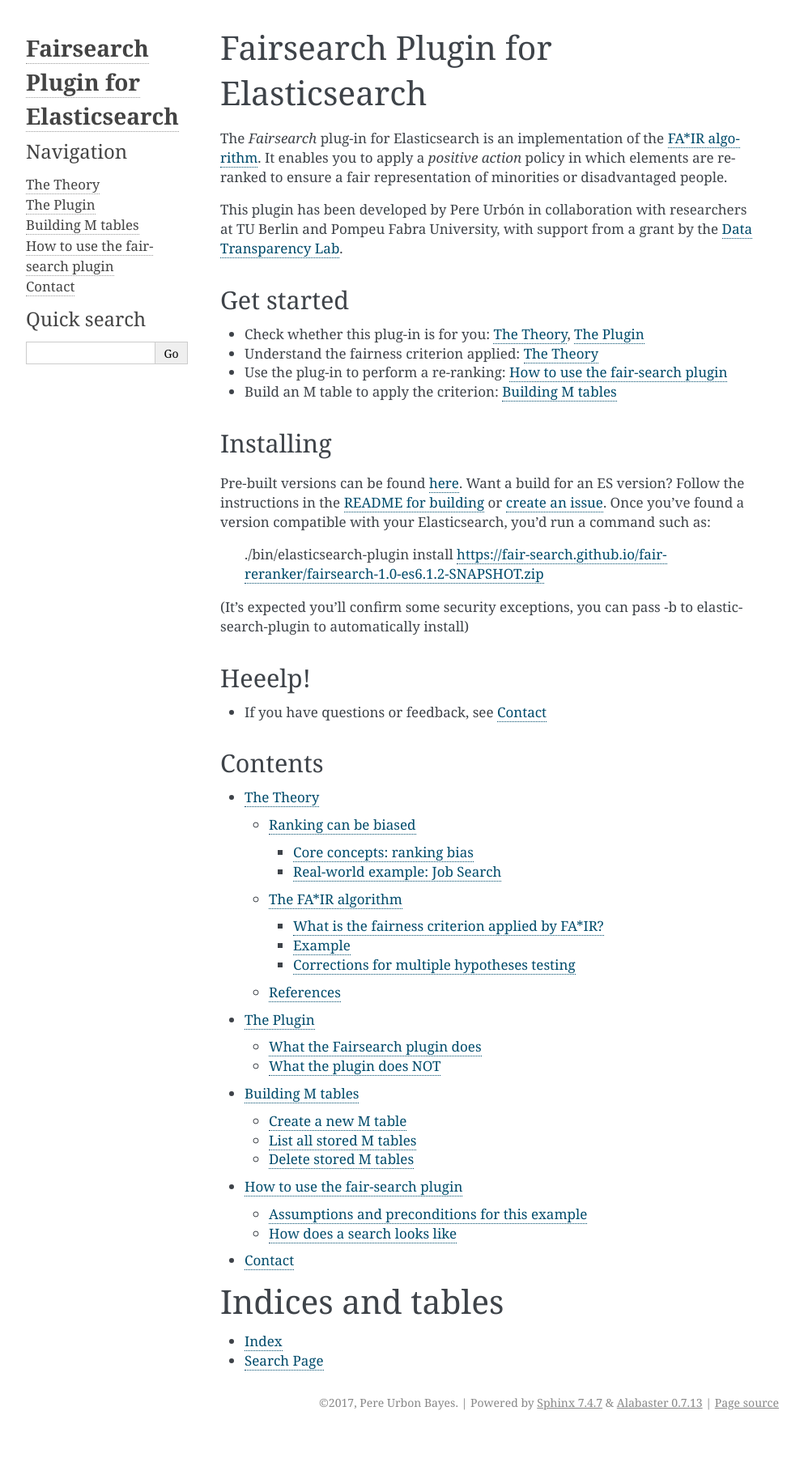
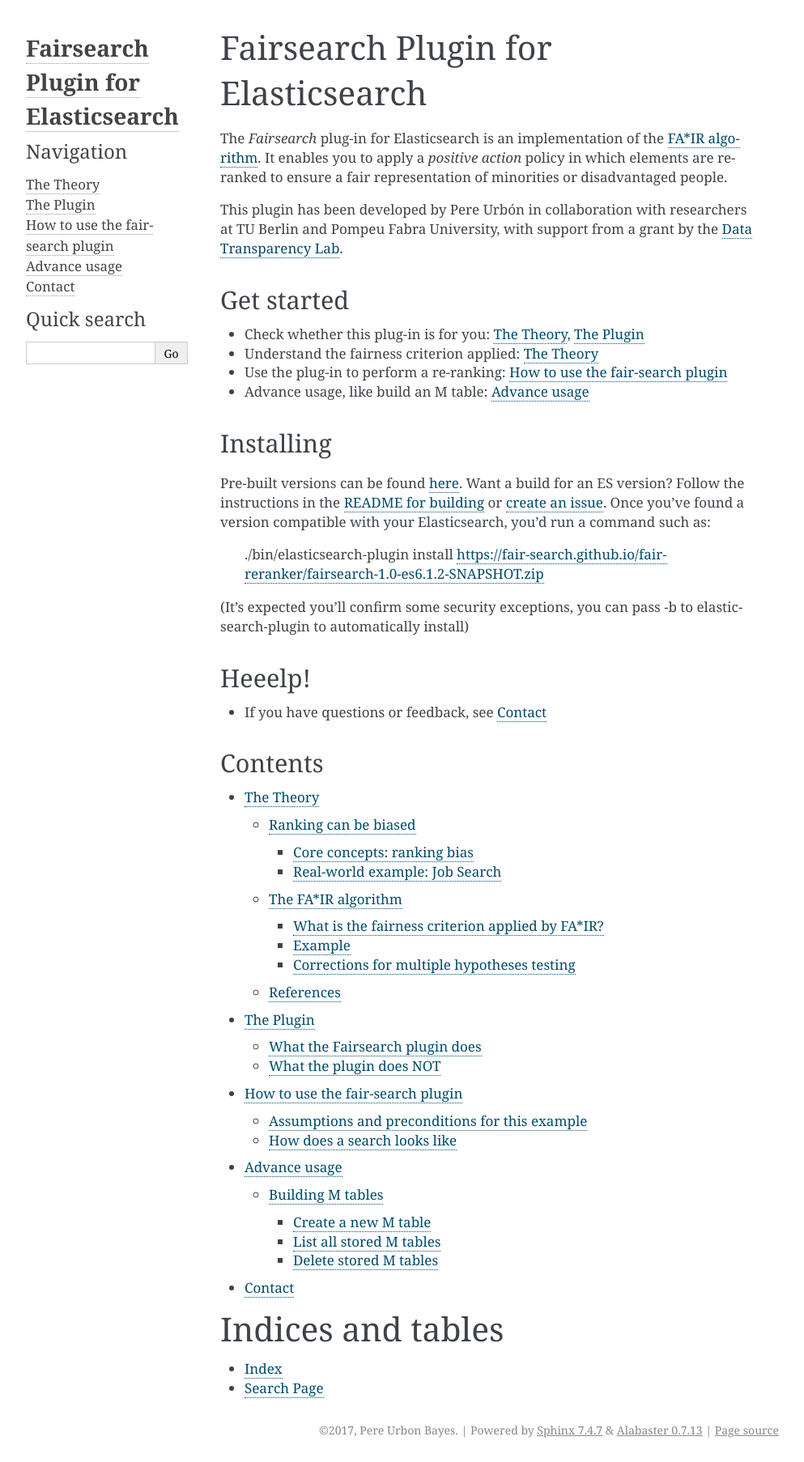
Before and after one commit to fair-search/fairsearch-fair-for-elasticsearch, a Sphinx documentation site: the page built from docs/index.rst, in a window 1280 px wide. Shown: the whole page at 81% size, without its empty margins (148-1141 px from the left). Built offline with Sphinx 7.4.7, drawn with Linux system fonts in a browser that asks for light colours; pages that are not in the unit, such as notebooks, are missing from menus; before the commit the page ends 1772 px from its top, so only the background shows below that.

Commit message:
introdue an advance section

```diff
--- a/docs/building_the_mtable.rst
+++ b/docs/advance.rst
@@ -1,14 +1,16 @@
+Advance usage
+**********
+
 Building M tables
-*******************************
+-----------------
 
 The M tables are a core component of this plugin. They indicate at position *M[i]* the minimum number of protected elements that must be present among the top *i* elements to consider the ranking was fair.
 
 In the plugin we operationalize this process by creating them inside elasticsearch as documents in their own internal store,
 otherwise the process of calculating them on every request would it be very costly.
 
-=======================
 Create a new M table
-=======================
+~~~~~~~~~~~~~~~~~~~~~~
 
 To create a new M table you can issue the next command:
 
@@ -68,9 +70,8 @@ this will store a document in elasticsearch that will look like:
         }
       }
 
-=======================
 List all stored M tables
-=======================
+~~~~~~~~~~~~~~~~~~~~~~
 
 To list all stored M tables you can use this command:
 
@@ -119,9 +120,8 @@ this will give you an answer like:
     }
 
 
-=======================
 Delete stored M tables
-=======================
+~~~~~~~~~~~~~~~~~~~~~~
 
 Currently there is no functionality offered to delete an specific mtable, you should probably also never do that yourself.
 However if you want to delete documents, use the standard document api from elastic and refer to the specific table
--- a/docs/index.rst
+++ b/docs/index.rst
@@ -16,7 +16,7 @@ Get started
 - Check whether this plug-in is for you: :doc:`theory`, :doc:`plugin`
 - Understand the fairness criterion applied: :doc:`theory`
 - Use the plug-in to perform a re-ranking: :doc:`usage`
-- Build an M table to apply the criterion: :doc:`building_the_mtable`
+- Advance usage, like build an M table: :doc:`advance`
 
 Installing
 -----------
@@ -43,8 +43,8 @@ Contents
 
    theory
    plugin
-   building_the_mtable
    usage
+   advance
    contact
    :caption: Contents:
 
```
